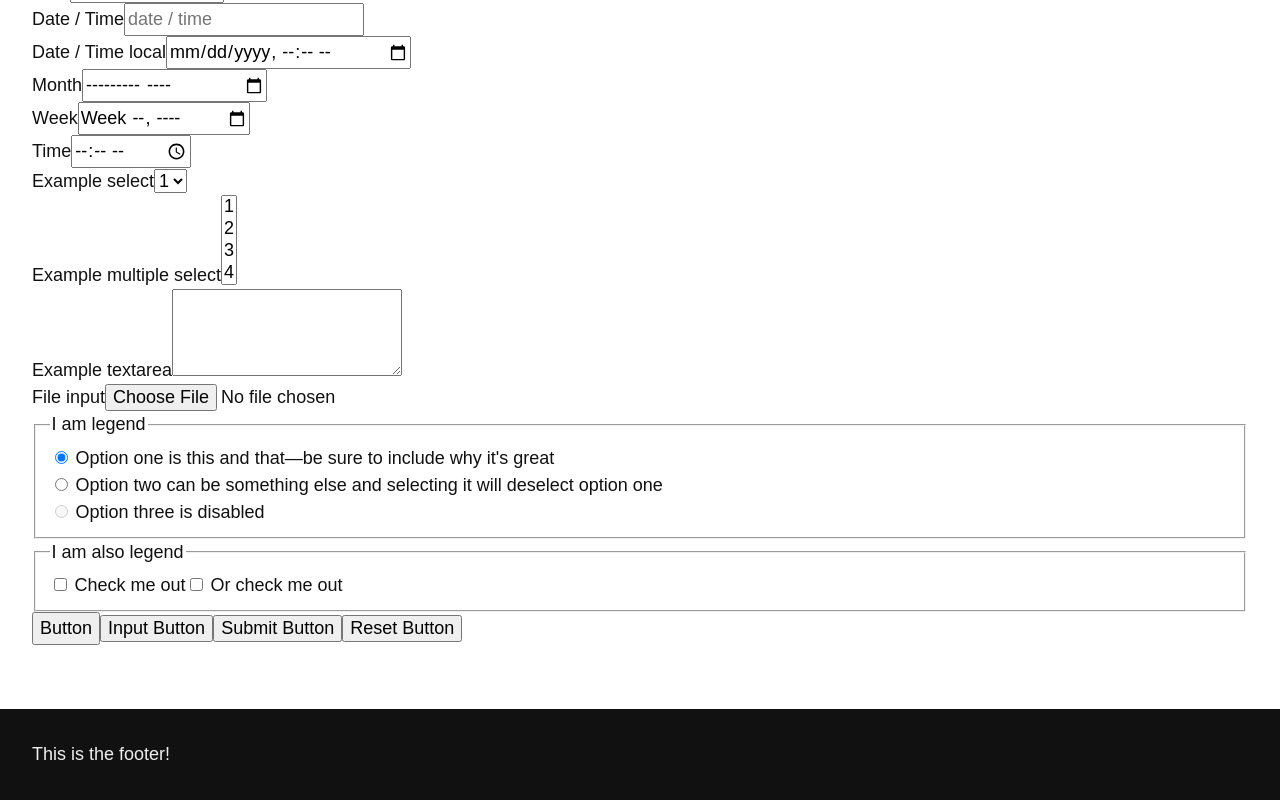
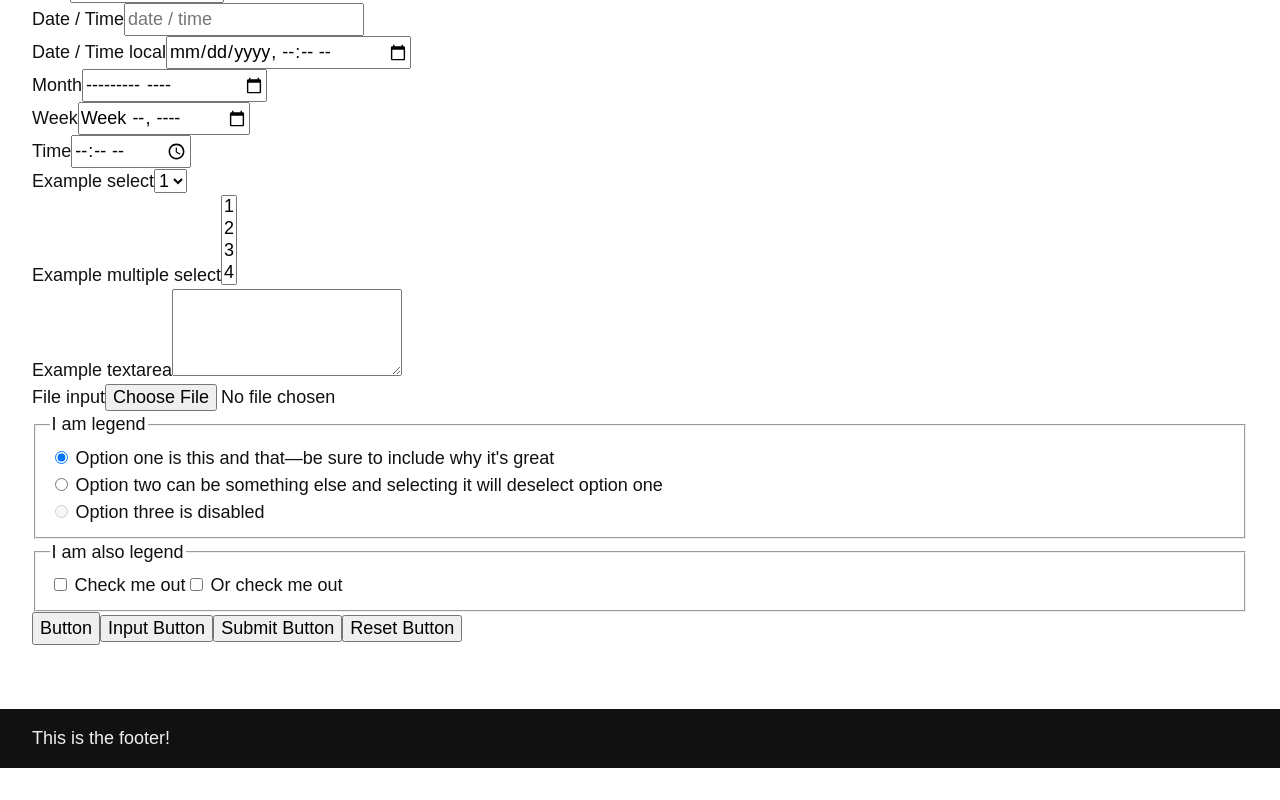
Before and after one commit to jamestalmond/jamestalmond, a Next.js app: page /kitchen-sink in a window 1280 px wide. Shown: the part 3095-3895 px from the top of the page. After the commit the page ends 3863 px from the top, so only its background shows below. Built offline with nearby package versions, Linux system fonts and the light colour scheme.

Commit message:
chore: styling updates

```diff
--- a/components/footer/footer.module.scss
+++ b/components/footer/footer.module.scss
@@ -1,6 +1,12 @@
+@import "utilities/variables";
+
 .footer {
-	padding: var(--gutter-padding);
+	padding: calc(var(--gutter-padding) * 2) var(--gutter-padding);
 	background-color: var(--text-color);
+
+	@media (min-width: $mediumBreakpoint) {
+		padding-block: calc(var(--gutter-padding) / 2);
+	}
 
 	> * {
 		color: var(--text-color);
--- a/components/premier-league-table/premier-league-table.tsx
+++ b/components/premier-league-table/premier-league-table.tsx
@@ -30,8 +30,8 @@ export const PremierLeagueTable = () => {
 	return (
 		<>
 			<h1>
+				<img src={data.competition?.emblem} alt={`${data.competition?.name} crest.`} />
 				{data.competition?.name}
-				<img src={data.competition?.emblem} alt={`${data.competition?.name} crest.`} />
 			</h1>
 
 			<section className={styles["premier-league-table-wrapper"]}>
--- a/styles/globals.scss
+++ b/styles/globals.scss
@@ -5,12 +5,10 @@
 @import "utilities/variables";
 
 :root {
-	--gutter-padding: 1rem;
+	--gutter-padding: 0.5rem;
 	--text-color: #111111;
-}
 
-@media (min-width: $mediumBreakpoint) {
-	:root {
+	@media (min-width: $mediumBreakpoint) {
 		--gutter-padding: 2rem;
 	}
 }
@@ -81,7 +79,7 @@ select {
 
 main {
 	flex-grow: 1;
-	padding: var(--gutter-padding);
+	padding: calc(var(--gutter-padding) * 2) var(--gutter-padding);
 }
 
 //
@@ -112,12 +110,6 @@ main {
 // media queries
 //
 
-@media (min-width: $mediumBreakpoint) {
-	main {
-		padding-block: 4rem;
-	}
-}
-
 @media (prefers-reduced-motion: reduce) {
 	html,
 	html:focus-within {
```
Also changed, not shown: components/header/header.module.scss (+7 -1 lines).
